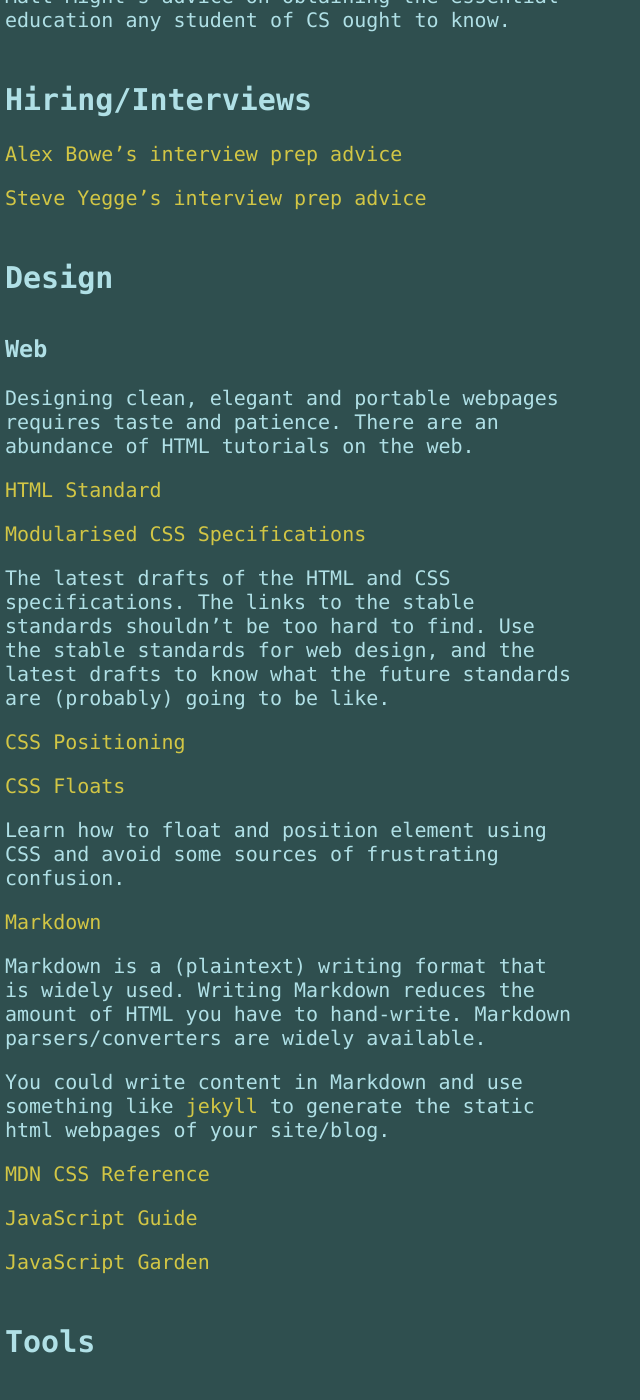
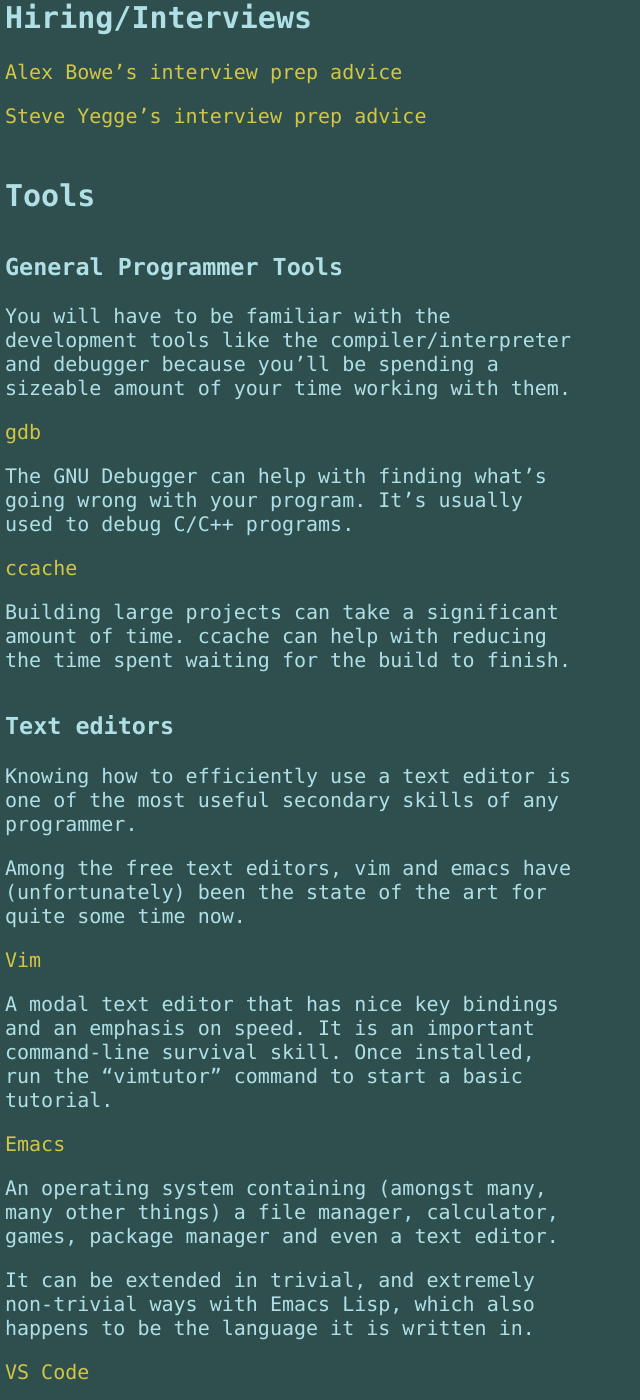
Before and after one commit to codesurfers/codesurfers.github.io, a Jekyll site: the page built from links/index.md, in a window 1280 px wide and 1400 px high, scrolled down 3307 px. Shown: the whole window, without its empty margins (0-640 px from the left). Built offline with Jekyll 4.4.1, drawn with Linux system fonts in a browser that asks for light colours; Markdown is read by kramdown in place of the engine named in the settings; some of the changed text lies outside the part shown.

Commit message:
Modernize the links page
- Remove dated links.
- Remove irrelevant links.
- Add some newer links.

```diff
--- a/links/index.md
+++ b/links/index.md
@@ -31,16 +31,10 @@
 
 [Programming Abstractions in C++](http://www-cs-faculty.stanford.edu/%7Eeroberts//CS106BX-Reader.pdf)
 
-A good way to effectively use the ubiquitous C++
-programming language. Stop writing C-like C++! When
-appropriate, take advantage of what C++ has to offer.
+A tutorial introduction to C++.
+
 
 #### JavaScript
-
-
-[superhero.js](http://superherojs.com/)
-
-A collection of JS resources.
 
 [Eloquent JavaScript](http://eloquentjavascript.net/)
 
@@ -95,12 +98,7 @@
 
 [Rust](http://www.rust-lang.org/)
 
-A systems programming language developed by Mozilla.
-
-[Shen](http://www.shenlanguage.org/)
-
-A new Lisp. Shen draws inspiration from functional programming, type
-theory and the ancient Lisp tradition.
+A systems programming language with a focus on memory safety.
 
 ### Programming Language Theory
 
@@ -134,49 +132,6 @@
 [Alex Bowe's interview prep advice](http://alexbowe.com/failing-at-google-interviews/)
 
 [Steve Yegge's interview prep advice](http://steve-yegge.blogspot.in/2008/03/get-that-job-at-google.html)
-
-## Design
-
-### Web
-
-Designing clean, elegant and portable webpages requires
-taste and patience. There are an abundance of HTML tutorials
-on the web.
-
-[HTML Standard](http://www.w3.org/html/wg/drafts/html/master/)
-
-[Modularised CSS Specifications](http://dev.w3.org/csswg/)
-
-The latest drafts of the HTML and CSS specifications. The
-links to the stable standards shouldn't be too hard to
-find. Use the stable standards for web design, and the
-latest drafts to know what the future standards are
-(probably) going to be like.
-
-
-[CSS Positioning](http://alistapart.com/article/css-positioning-101)
-
-[CSS Floats](http://alistapart.com/article/css-floats-101)
-
-Learn how to float and position element using CSS and
-avoid some sources of frustrating confusion.
-
-[Markdown](http://daringfireball.net/projects/markdown/syntax)
-
-Markdown is a (plaintext) writing format that is widely
-used. Writing Markdown reduces the amount of HTML you have
-to hand-write. Markdown parsers/converters are widely
-available.
-
-You could write content in Markdown and use something like
-[jekyll](http://jekyllrb.com/) to generate the static html webpages of
-your site/blog.
-
-[MDN CSS Reference](https://developer.mozilla.org/en-US/docs/CSS/CSS_Reference?redirect=no)
-
-[JavaScript Guide](https://developer.mozilla.org/en-US/docs/JavaScript/Guide)
-
-[JavaScript Garden](http://bonsaiden.github.com/JavaScript-Garden/)
 
 ## Tools
 
@@ -222,32 +177,34 @@
 It can be extended in trivial, and extremely non-trivial ways with
 Emacs Lisp, which also happens to be the language it is written in.
 
+[VS Code](https://code.visualstudio.com/)
+
+A modern open-source text editor developed by Microsoft.
+
 [Notepad++](http://www.notepad-plus-plus.org/)
 
 An easy to use, feature-laden text editor.
-
-[LightTable](http://www.lighttable.com/)
-
-An interactive IDE written in ClojureScript.
 
 ### Version Control
 
 A Version Control System (VCS) is used to track changes in
 files. Even the most trivial projects can quickly become
-unmanageable if a VCS is not used. You will need to know how
-to use the VCS a project is versioned with, if you want to
-contribute to it.
-
-
-[Mercurial](http://hginit.com/01.html)
-
-Mercurial is supposedly easier to learn and use when compared to
-Git. This tutorial covers the fundamental idea behind version control
-and basic usage of Mercurial.
+unmanageable if a VCS is not used.
 
 [Pro Git](http://git-scm.com/book)
 
 A solid introduction to the powerful Git version control system.
+
+[Mercurial](http://hginit.com/01.html)
+
+Mercurial is easier to learn and use when compared to
+Git. This tutorial covers the fundamental idea behind version control
+and basic usage of Mercurial.
+
+[Commit message guidelines](https://tbaggery.com/2008/04/19/a-note-about-git-commit-messages.html)
+
+It is important to write good commit messages so that commit history
+is readable.
 
 ### Command-line
 
@@ -284,17 +255,13 @@
 
 [xmonad](http://xmonad.org/)
 
-A commonly used tiling window manager written in Haskell.
-
-[awesome](http://awesome.naquadah.org/)
-
-Another decent tiling window manager.
+A tiling window manager written in Haskell.
 
 ### Graphics
 
 [Inkscape](http://tavmjong.free.fr/INKSCAPE/MANUAL/html/)
 
-The best open source SVG editor there is.  Also allows importing from,
+The best open source SVG editor there is. Also allows importing from,
 exporting to the commonly used graphical formats.
 
 ### Miscellaneous
@@ -320,6 +287,8 @@
 
 ### Programming Language References
 
+#### C++
+
 [C++ Reference](http://en.cppreference.com/w/)
 
 Handy quick reference while writing C++ code. It can be
@@ -428,15 +399,4 @@
 
 ### Books
 
-#### Misc
-
-[The Art of Community](http://www.artofcommunityonline.org/downloads/jonobacon-theartofcommunity-1ed.pdf)
-
-A book on how to build and sustain a community.
-
-### Lists
-
-[List of Free Programming Books](http://resrc.io/list/10/list-of-free-programming-books/)
-
-A massive collection of links to freely available books of
-interest to programmers.
+TBD
```
Also changed, not shown: other parts of links/index.md (+28 -3 lines).
